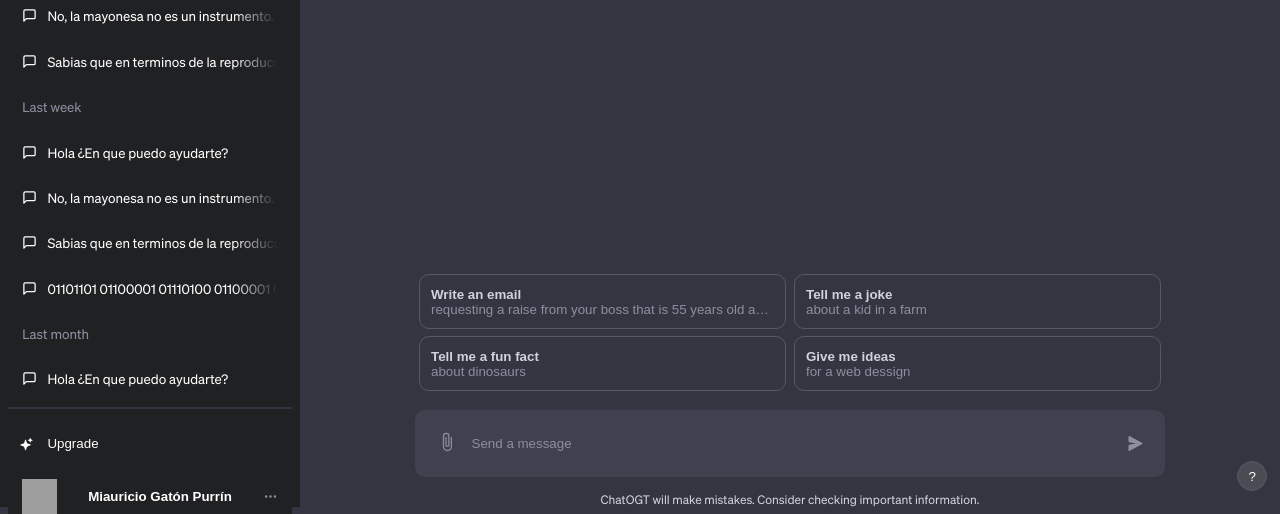
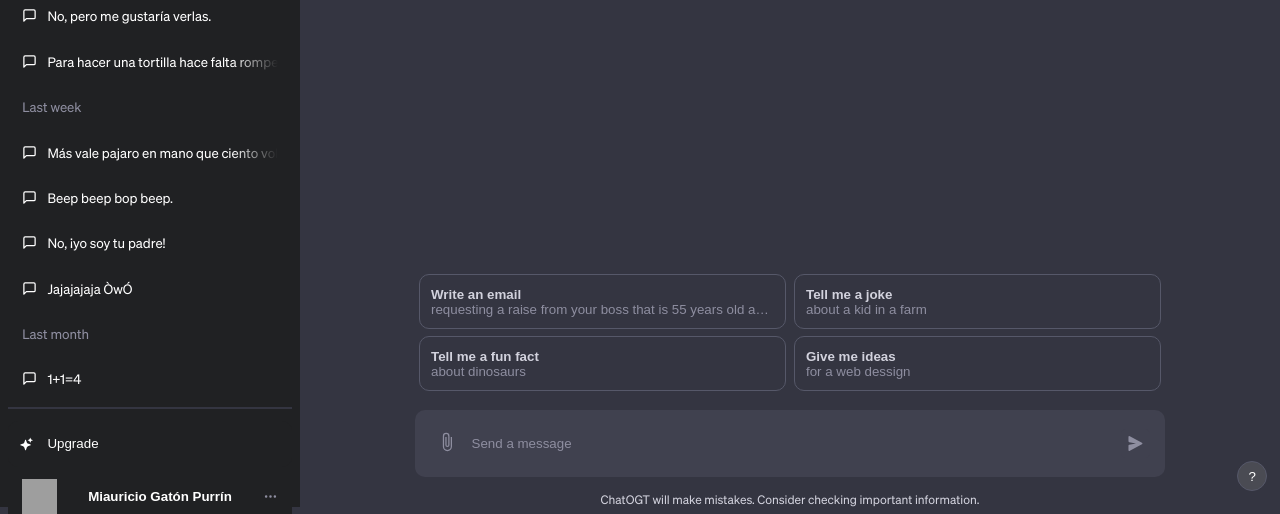
Before and after one commit to JCBarbaf/panel-de-administracion, a plain HTML site: page index.html in a window 1280 px wide. Shown: the part 293-807 px from the top of the page. Drawn offline with Linux system fonts and the light colour scheme; grey boxes are pictures that could not be loaded.

Commit message:
version 1.0

```diff
--- a/css/main.css
+++ b/css/main.css
@@ -52,9 +52,10 @@ a {
 *::-webkit-scrollbar-thumb {
     background: var(--grey6);
     border-radius: 10px;
+    height: 20px;
 }
 *::-webkit-scrollbar-thumb:hover {
-background: var(--grey3);
+    background: var(--grey3);
 }
 /* Estilo concreto */
 aside {
--- a/index.html
+++ b/index.html
@@ -33,7 +33,7 @@
                     <svg stroke="currentColor" fill="none" stroke-width="2" viewBox="0 0 24 24" stroke-linecap="round" stroke-linejoin="round" xmlns="http://www.w3.org/2000/svg">
                         <path d="M21 15a2 2 0 0 1-2 2H7l-4 4V5a2 2 0 0 1 2-2h14a2 2 0 0 1 2 2z"></path>
                     </svg>
-                    <p>Hola ¿En que puedo ayudarte?</p>
+                    <p>Eso és muy desaconsejable</p>
                 </a>
                 <a href="">
                     <svg stroke="currentColor" fill="none" stroke-width="2" viewBox="0 0 24 24" stroke-linecap="round" stroke-linejoin="round" xmlns="http://www.w3.org/2000/svg">
@@ -52,57 +52,63 @@
                     <svg stroke="currentColor" fill="none" stroke-width="2" viewBox="0 0 24 24" stroke-linecap="round" stroke-linejoin="round" xmlns="http://www.w3.org/2000/svg">
                         <path d="M21 15a2 2 0 0 1-2 2H7l-4 4V5a2 2 0 0 1 2-2h14a2 2 0 0 1 2 2z"></path>
                     </svg>
-                    <p>No, la mayonesa no es un instrumento.</p>
+                    <p>No, pero me gustaría verlas.</p>
                 </a>
                 <a href="">
                     <svg stroke="currentColor" fill="none" stroke-width="2" viewBox="0 0 24 24" stroke-linecap="round" stroke-linejoin="round" xmlns="http://www.w3.org/2000/svg">
                         <path d="M21 15a2 2 0 0 1-2 2H7l-4 4V5a2 2 0 0 1 2-2h14a2 2 0 0 1 2 2z"></path>
                     </svg>
-                    <p>Sabias que en terminos de la reproducción humana...</p>
+                    <p>Para hacer una tortilla hace falta romper unos cuantos huevos.</p>
                 </a>
                 <p class="date">Last week</p>
                 <a href="">
                     <svg stroke="currentColor" fill="none" stroke-width="2" viewBox="0 0 24 24" stroke-linecap="round" stroke-linejoin="round" xmlns="http://www.w3.org/2000/svg">
                         <path d="M21 15a2 2 0 0 1-2 2H7l-4 4V5a2 2 0 0 1 2-2h14a2 2 0 0 1 2 2z"></path>
                     </svg>
-                    <p>Hola ¿En que puedo ayudarte?</p>
+                    <p>Más vale pajaro en mano que ciento volando.</p>
                 </a>
                 <a href="">
                     <svg stroke="currentColor" fill="none" stroke-width="2" viewBox="0 0 24 24" stroke-linecap="round" stroke-linejoin="round" xmlns="http://www.w3.org/2000/svg">
                         <path d="M21 15a2 2 0 0 1-2 2H7l-4 4V5a2 2 0 0 1 2-2h14a2 2 0 0 1 2 2z"></path>
                     </svg>
-                    <p>No, la mayonesa no es un instrumento.</p>
+                    <p>Beep beep bop beep.</p>
                 </a>
                 <a href="">
                     <svg stroke="currentColor" fill="none" stroke-width="2" viewBox="0 0 24 24" stroke-linecap="round" stroke-linejoin="round" xmlns="http://www.w3.org/2000/svg">
                         <path d="M21 15a2 2 0 0 1-2 2H7l-4 4V5a2 2 0 0 1 2-2h14a2 2 0 0 1 2 2z"></path>
                     </svg>
-                    <p>Sabias que en terminos de la reproducción humana...</p>
+                    <p>No, ¡yo soy tu padre!</p>
                 </a>
                 <a href="">
                     <svg stroke="currentColor" fill="none" stroke-width="2" viewBox="0 0 24 24" stroke-linecap="round" stroke-linejoin="round" xmlns="http://www.w3.org/2000/svg">
                         <path d="M21 15a2 2 0 0 1-2 2H7l-4 4V5a2 2 0 0 1 2-2h14a2 2 0 0 1 2 2z"></path>
                     </svg>
-                    <p>01101101 01100001 01110100 01100001 01110010 00100000 01100001 00100000 01110100 01101111 01100100 01101111 01110011 00100000 01101100 01101111 01110011 00100000 01101000 01110101 01101101 01100001 01101110 01101111 01110011.</p>
+                    <p>Jajajajaja ÒwÓ</p>
                 </a>
                 <p class="date">Last month</p>
                 <a href="">
                     <svg stroke="currentColor" fill="none" stroke-width="2" viewBox="0 0 24 24" stroke-linecap="round" stroke-linejoin="round" xmlns="http://www.w3.org/2000/svg">
                         <path d="M21 15a2 2 0 0 1-2 2H7l-4 4V5a2 2 0 0 1 2-2h14a2 2 0 0 1 2 2z"></path>
                     </svg>
-                    <p>Hola ¿En que puedo ayudarte?</p>
-                </a>
-                <a href="">
-                    <svg stroke="currentColor" fill="none" stroke-width="2" viewBox="0 0 24 24" stroke-linecap="round" stroke-linejoin="round" xmlns="http://www.w3.org/2000/svg">
-                        <path d="M21 15a2 2 0 0 1-2 2H7l-4 4V5a2 2 0 0 1 2-2h14a2 2 0 0 1 2 2z"></path>
-                    </svg>
-                    <p>No, la mayonesa no es un instrumento.</p>
+                    <p>1+1=4</p>
                 </a>
                 <a href="">
                     <svg stroke="currentColor" fill="none" stroke-width="2" viewBox="0 0 24 24" stroke-linecap="round" stroke-linejoin="round" xmlns="http://www.w3.org/2000/svg">
                         <path d="M21 15a2 2 0 0 1-2 2H7l-4 4V5a2 2 0 0 1 2-2h14a2 2 0 0 1 2 2z"></path>
                     </svg>
                     <p>Mi padre era un servidor.</p>
+                </a>
+                <a href="">
+                    <svg stroke="currentColor" fill="none" stroke-width="2" viewBox="0 0 24 24" stroke-linecap="round" stroke-linejoin="round" xmlns="http://www.w3.org/2000/svg">
+                        <path d="M21 15a2 2 0 0 1-2 2H7l-4 4V5a2 2 0 0 1 2-2h14a2 2 0 0 1 2 2z"></path>
+                    </svg>
+                    <p>Eso no me lo dices a la cara.</p>
+                </a>
+                <a href="">
+                    <svg stroke="currentColor" fill="none" stroke-width="2" viewBox="0 0 24 24" stroke-linecap="round" stroke-linejoin="round" xmlns="http://www.w3.org/2000/svg">
+                        <path d="M21 15a2 2 0 0 1-2 2H7l-4 4V5a2 2 0 0 1 2-2h14a2 2 0 0 1 2 2z"></path>
+                    </svg>
+                    <p>Hola ¿En que puedo ayudarte?</p>
                 </a>
             </div>
             <button class="upgrade">
```
